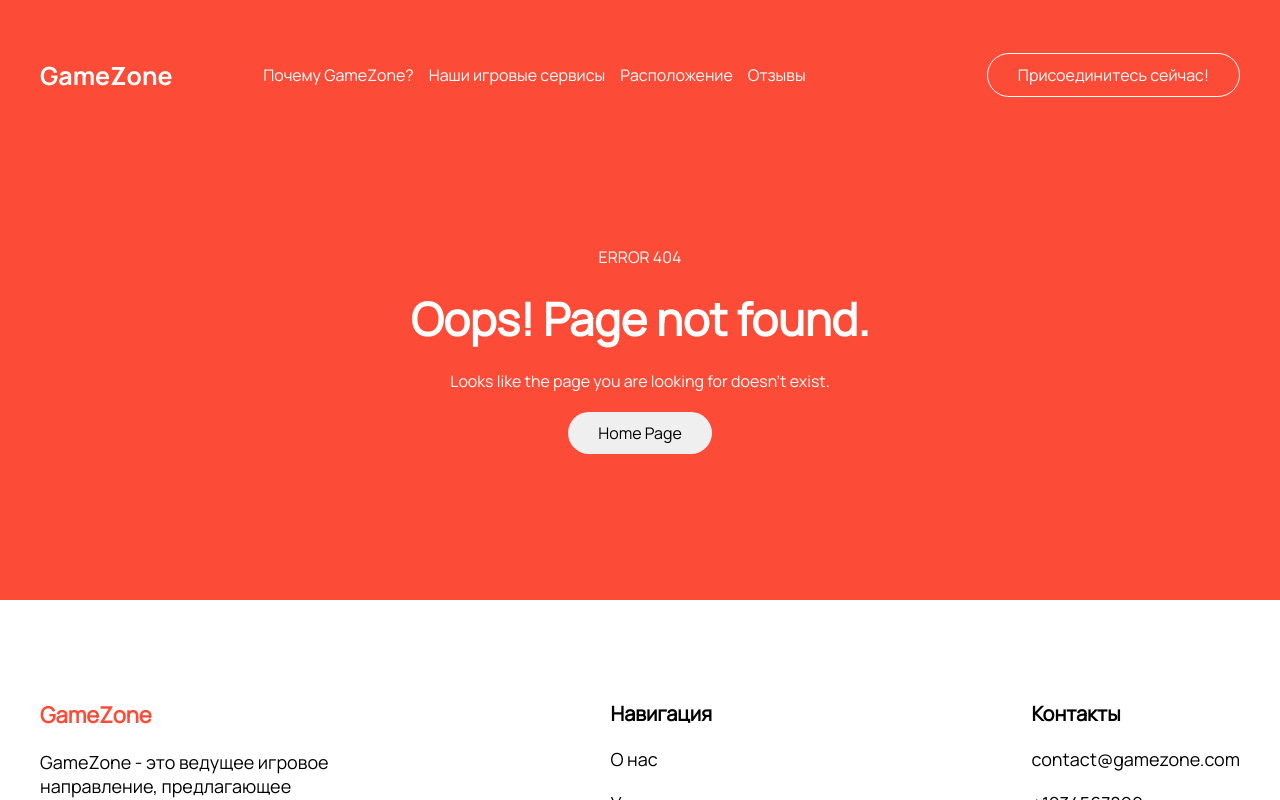
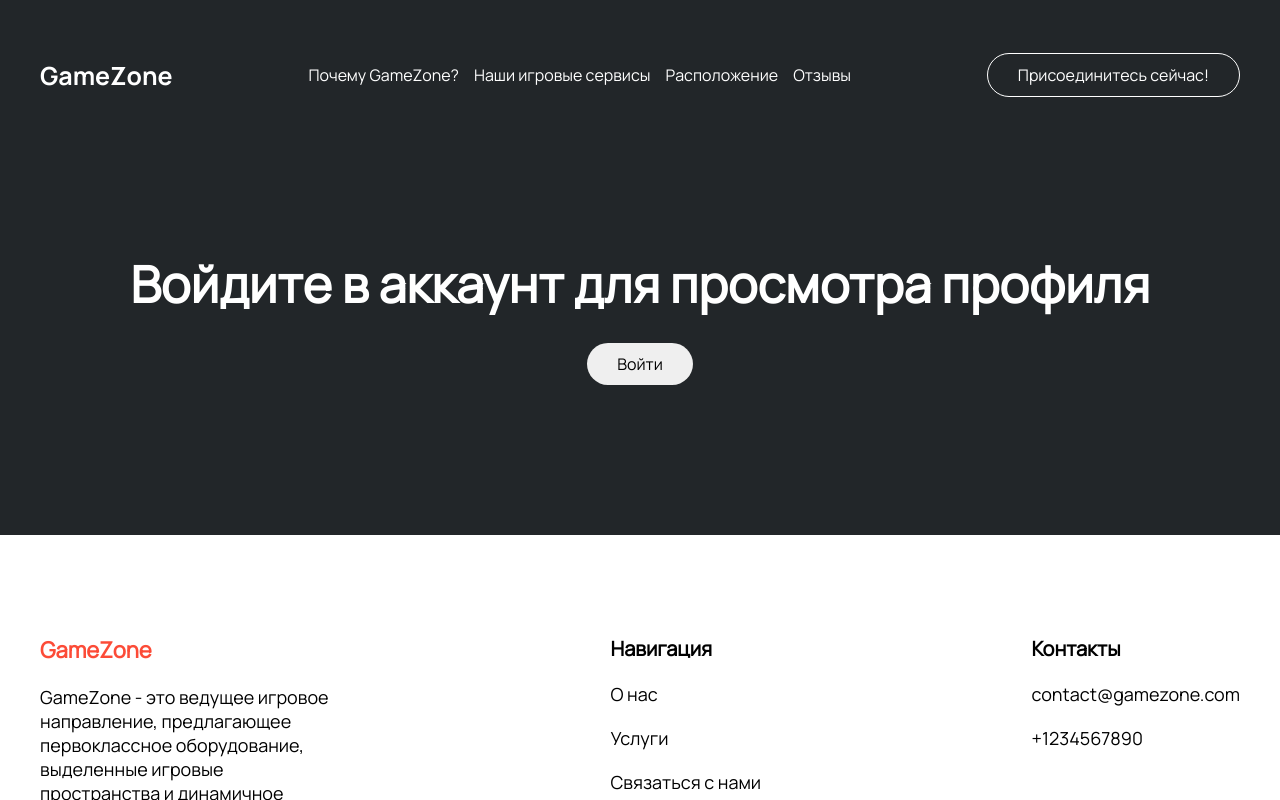
Before and after one commit to BIIICOD/ppcollizeum, a React (Create React App) app in the folder ppcollizeum/app-name/: page /profile in a window 1280 px wide. Shown: the top 800 px of the page. Built offline with nearby package versions, Linux system fonts and the light colour scheme; no server answers; the database is empty.

Commit message:
include dbaasdfasdf

```diff
--- a/ppcollizeum/app-name/src/App.tsx
+++ b/ppcollizeum/app-name/src/App.tsx
@@ -22,7 +22,7 @@ function App() {
                   <Route path="login" element={<Login/>} />
                   <Route path="/" element={<MainPage />} />
                   <Route path="book" element={<BookPage />} />
-                  <Route path="three" element={<ProfilePage />} />
+                  <Route path="/profile" element={<ProfilePage />} />
               </Routes>
           <Footer/>
           </AuthProvider>
--- a/ppcollizeum/app-name/src/components/Header/Header.tsx
+++ b/ppcollizeum/app-name/src/components/Header/Header.tsx
@@ -34,11 +34,15 @@ const Header = () => {
           <HashLink smooth to='/#map' > Расположение </HashLink>
           <HashLink smooth to="/#contact">Отзывы</HashLink>
         </LinkWrapper>
-            <UserBlock>
+        { currentUser &&
+          <UserBlock>
+            <Link to={'/profile'}>
               <p>{currentUser?.email}</p>
-              <ButtonCustom onClick={logout} color={"white"} text={'Выйти'}></ButtonCustom>
-            </UserBlock>
-        {currentUser ?
+            </Link>
+            <ButtonCustom onClick={logout} color={"white"} text={'Выйти'}></ButtonCustom>
+          </UserBlock>
+        }
+        {currentUser?.email ?
             <Link to={'/book'}>
               <ButtonCustom color={'white'} text={'Забронируйте сейчас!'}/>
             </Link>
--- a/ppcollizeum/app-name/src/components/Header/style.tsx
+++ b/ppcollizeum/app-name/src/components/Header/style.tsx
@@ -56,14 +56,14 @@ export const UserBlock = styled.div`
     display: none;
     position: absolute;
     top: calc(100%);
-
-    &:hover{
-      display: flex;
-    }
   }
 
   &:hover > button{
     display: flex;
+  }
+
+  a{
+    font-size: 16px;
   }
 `
 
--- a/ppcollizeum/app-name/src/components/SeatRow/SeatRow.tsx
+++ b/ppcollizeum/app-name/src/components/SeatRow/SeatRow.tsx
@@ -21,23 +21,12 @@ interface IData{
 }
 
 const SeatRow = (props: IData) => {
-    const { currentUser } = useAuth();
-    const [isAdmin, setIsAdmin] = useState<boolean>(false)
+    const { currentUser, isAdmin} = useAuth();
 
     const {
         data,
         dataName
     } = props;
-
-    useEffect(() => {
-        onValue(ref(db, '/users'), querySnapShot => {
-            let data = querySnapShot.val() || [];
-            let usersItems = [data];
-            Object.values(usersItems[0]).map((el:any) => {
-                (el.email === currentUser?.email && el.role === 'admin') && setIsAdmin(true)
-            });
-        });
-    })
 
     const Sprites = data.map((sprite, pos, data) => {
         const setBook = () => {
--- a/ppcollizeum/app-name/src/context/AuthContext.tsx
+++ b/ppcollizeum/app-name/src/context/AuthContext.tsx
@@ -1,7 +1,7 @@
 import React, { useContext, useState, useEffect } from 'react';
 import { auth, db } from '../firebase';
 import { signInWithEmailAndPassword, createUserWithEmailAndPassword, signOut, onAuthStateChanged } from 'firebase/auth';
-import {ref, update} from "firebase/database";
+import {onValue, ref, update} from "firebase/database";
 
 const AuthContext = React.createContext<any>(null);
 
@@ -14,6 +14,7 @@ const AuthProvider = ({ children }: { children: React.ReactNode }) => {
     // Создаем компонент-обертку auth для приложения.
     // Можем опционально определить состояние userData и добавить в контекст.
     const [currentUser, setCurrentUser] = useState<any>(null);
+    const [isAdmin, setIsAdmin] = useState<boolean>(false)
 
     function signup(email: string, password: string) {
         return createUserWithEmailAndPassword(auth, email, password);
@@ -36,11 +37,22 @@ const AuthProvider = ({ children }: { children: React.ReactNode }) => {
         return unsubscribe;
     }, []);
 
+    useEffect(() => {
+        onValue(ref(db, '/users'), querySnapShot => {
+            let data = querySnapShot.val() || [];
+            let usersItems = [data];
+            Object.values(usersItems[0]).map((el:any) => {
+                (el.email === currentUser?.email && el.role === 'admin') && setIsAdmin(true)
+            });
+        });
+    })
+
     const value = {
         currentUser,
         signup,
         logout,
         login,
+        isAdmin
     };
 
     return (
--- a/ppcollizeum/app-name/src/pages/ProfilePage/ProfilePage.tsx
+++ b/ppcollizeum/app-name/src/pages/ProfilePage/ProfilePage.tsx
@@ -1,8 +1,75 @@
-import {ProfilePageWrapper} from "./style";
+import {ProfilePageContent, ProfilePageWrapper, SideContent} from "./style";
+import {useAuth} from "../../context/AuthContext";
+import {useEffect, useState} from "react";
+import {onValue, ref} from "firebase/database";
+import {db} from "../../firebase";
+import {log} from "node:util";
+import ButtonCustom from "../../components/ButtonCustom/ButtonCustom";
+import {Link} from "react-router-dom";
 
 const ProfilePage = () => {
+    const {currentUser, isAdmin} = useAuth();
+    const [firstData, setFirstData] = useState<any[]>([])
+    const [secondData, setSecondData] = useState<any[]>([])
+
+    useEffect(() => {
+        return onValue(ref(db, '/first'), querySnapShot => {
+            let data = querySnapShot.val() || [];
+            let todoItems = [...data];
+            setFirstData(todoItems)
+        });
+    }, []);
+
+    useEffect(() => {
+        return onValue(ref(db, '/second'), querySnapShot => {
+            let data = querySnapShot.val() || [];
+            let todoItems = [...data];
+            setSecondData(todoItems)
+        });
+    }, []);
+
+    const bookCountFirst = firstData.filter((el) => el.user === currentUser?.email).length
+    const bookCountSecond = secondData.filter((el) => el.user === currentUser?.email).length
+
+
   return(
-      <ProfilePageWrapper></ProfilePageWrapper>
+      <>{!currentUser ?
+          <ProfilePageWrapper>
+              <ProfilePageContent>
+                <h1>Войдите в аккаунт для просмотра профиля</h1>
+                  <Link to={'/login'}>
+                    <ButtonCustom color={'white'} text={'Войти'}></ButtonCustom>
+                  </Link>
+              </ProfilePageContent>
+          </ProfilePageWrapper>
+          :
+          <ProfilePageWrapper>
+            <ProfilePageContent>
+                  <p>Имя пользователя - {currentUser?.email}</p>
+                      {isAdmin
+                          ?
+                          <>
+                              <ul>
+                                  Социалистическая ул. 98:
+                                  <li>Кол-во забронированных мест - {firstData.filter((el) => el.state === 'book').length}</li>
+                                  <li>Кол-во закрытых мест - {firstData.filter((el) => el.state === 'close').length}</li>
+                              </ul>
+                              <ul>
+                                  Мечникова ул. 77д:
+                                  <li>Кол-во забронированных мест - {secondData.filter((el) => el.state === 'book').length}</li>
+                                  <li>Кол-во закрытых мест - {secondData.filter((el) => el.state === 'close').length}</li>
+                              </ul>
+                          </>
+                          :
+                          <>
+                              <p>Кол-во забронированных мест Социалистическая ул. 98 - {bookCountFirst}</p>
+                              <p>Кол-во забронированных мест Мечникова ул. 77д: - {bookCountSecond}</p>
+                          </>
+                      }
+            </ProfilePageContent>
+        </ProfilePageWrapper>
+      }
+      </>
   )
 }
 
--- a/ppcollizeum/app-name/src/pages/ProfilePage/style.tsx
+++ b/ppcollizeum/app-name/src/pages/ProfilePage/style.tsx
@@ -1,5 +1,31 @@
 import styled from "styled-components";
+import {COLORS} from "../../constants/Colors";
 
 export const ProfilePageWrapper = styled.div`
+    padding: 250px 0 150px 0;
+    width: 100%;
+    background-color: ${COLORS.feedbackCardBlack};
+    margin: auto;
+    display: flex;
+    justify-content: center;
+`
 
+export const ProfilePageContent = styled.div`
+    width: 100%;
+    height: 100%;
+    max-width: 1200px;
+    display: flex;
+    justify-content: center;
+    flex-direction: column;
+    align-items: center;
+    gap: 25px;
+    color: white;
+    font-size: 25px;
 `
+
+export const SideContent = styled.div`
+    background-color: red;
+    display: flex;
+    flex-direction: column;
+    gap: 20px;
+`
```
